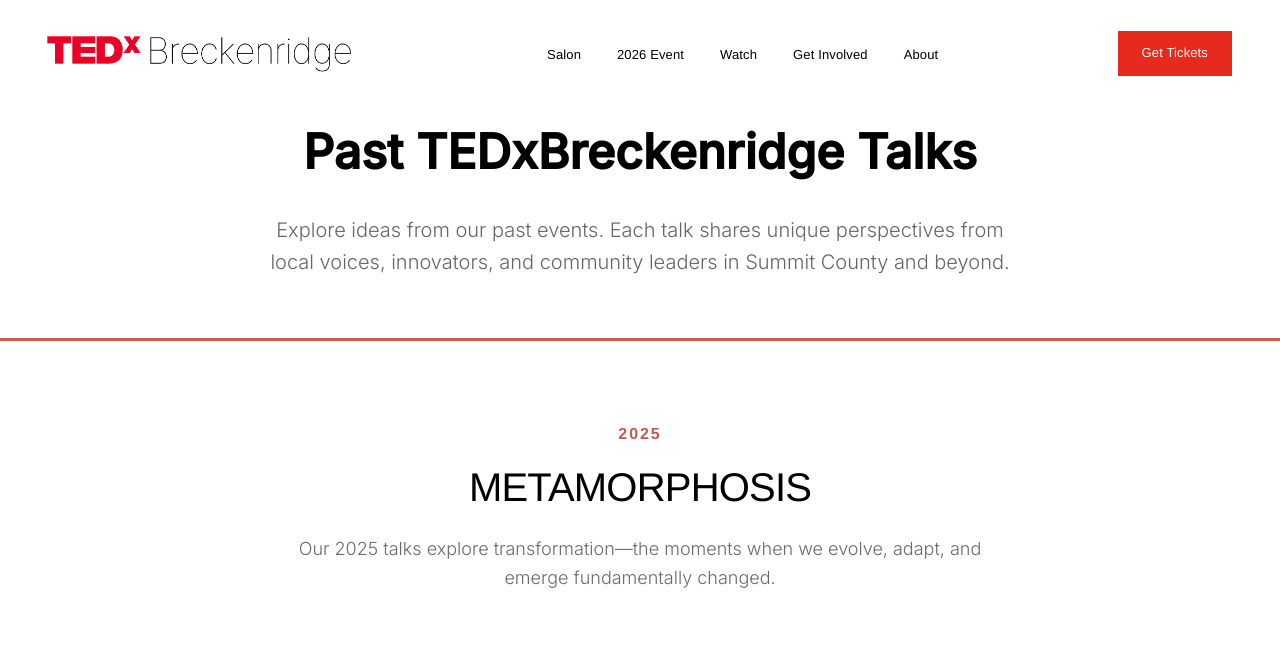
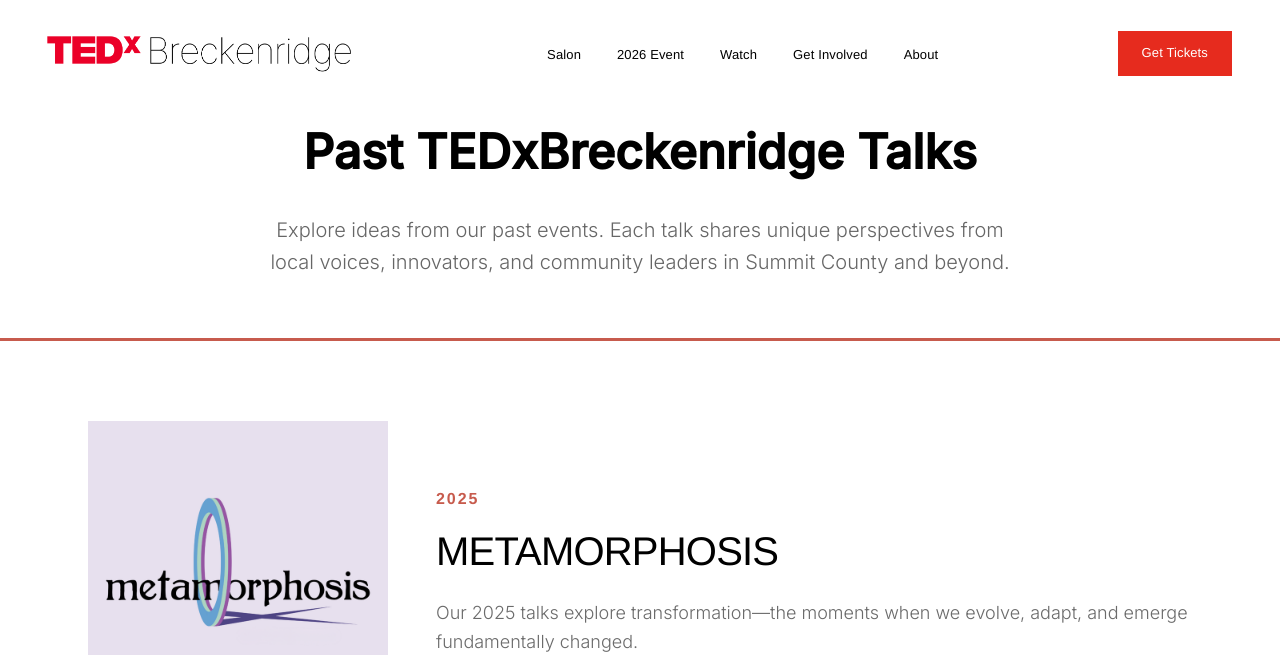
Before and after one commit to ardell/tedxbreckenridge, a Jekyll site: the page built from 2026/talks.html, in a window 1280 px wide and 1400 px high. Shown: the top 655 px of the window. Built offline with Jekyll 4.4.1, drawn with Linux system fonts in a browser that asks for light colours.

Commit message:
Add more visual interest to the talks page.

```diff
--- a/2026/talks.html
+++ b/2026/talks.html
@@ -3,6 +3,19 @@
 title: Watch Talks
 permalink: /talks/
 ---
+
+<style>
+@media (max-width: 768px) {
+    .section-header {
+        grid-template-columns: 1fr !important;
+        gap: 32px !important;
+    }
+    .section-header img {
+        max-width: 250px;
+        margin: 0 auto;
+    }
+}
+</style>
 
 <!-- Page Header -->
 <section class="page-header-section">
@@ -16,10 +29,13 @@
 <!-- 2025: METAMORPHOSIS -->
 <section class="section talks-year-section" id="metamorphosis" style="background: #fff; padding: 80px 24px; border-top: 3px solid var(--terracotta);">
     <div class="section-inner" style="max-width: 1200px; margin: 0 auto;">
-        <div class="section-header" style="text-align: center; margin-bottom: 64px;">
+        <div class="section-header" style="display: grid; grid-template-columns: 300px 1fr; gap: 48px; align-items: center; margin-bottom: 64px;">
+            <img src="{{ '/assets/images/2025_metamorphosis.webp' | relative_url }}" alt="Metamorphosis" style="width: 100%; height: auto;">
+            <div>
                 <div class="section-eyebrow" style="font-size: 1rem; font-weight: 600; color: var(--terracotta);">2025</div>
                 <h2 class="section-title" style="font-size: 2.5rem; margin: 16px 0 24px;">METAMORPHOSIS</h2>
-            <p style="max-width: 700px; margin: 24px auto 0; font-size: 1.125rem; line-height: 1.6; color: var(--stone);">Our 2025 talks explore transformation—the moments when we evolve, adapt, and emerge fundamentally changed.</p>
+                <p style="font-size: 1.125rem; line-height: 1.6; color: var(--stone);">Our 2025 talks explore transformation—the moments when we evolve, adapt, and emerge fundamentally changed.</p>
+            </div>
         </div>
 
         <div style="display: grid; grid-template-columns: repeat(auto-fit, minmax(300px, 1fr)); gap: 24px;">
@@ -40,10 +56,13 @@
 <!-- 2023: INSTINCT -->
 <section class="section talks-year-section" id="instinct" style="background: var(--cream); padding: 80px 24px; border-top: 3px solid var(--teal);">
     <div class="section-inner" style="max-width: 1200px; margin: 0 auto;">
-        <div class="section-header" style="text-align: center; margin-bottom: 64px;">
+        <div class="section-header" style="display: grid; grid-template-columns: 300px 1fr; gap: 48px; align-items: center; margin-bottom: 64px;">
+            <img src="{{ '/assets/images/2023_instinct.webp' | relative_url }}" alt="Instinct" style="width: 100%; height: auto;">
+            <div>
                 <div class="section-eyebrow" style="font-size: 1rem; font-weight: 600; color: var(--teal);">2023</div>
                 <h2 class="section-title" style="font-size: 2.5rem; margin: 16px 0 24px;">INSTINCT</h2>
-            <p style="max-width: 700px; margin: 24px auto 0; font-size: 1.125rem; line-height: 1.6; color: var(--stone);">11 speakers explored the power of instinct—the gut feelings, intuitions, and innate knowledge that guide us through life's most important decisions.</p>
+                <p style="font-size: 1.125rem; line-height: 1.6; color: var(--stone);">11 speakers explored the power of instinct—the gut feelings, intuitions, and innate knowledge that guide us through life's most important decisions.</p>
+            </div>
         </div>
 
         <div style="display: grid; grid-template-columns: repeat(auto-fit, minmax(300px, 1fr)); gap: 24px;">
@@ -65,10 +84,13 @@
 <!-- 2022: INTEGRATE -->
 <section class="section talks-year-section" id="integrate" style="background: #fff; padding: 80px 24px; border-top: 3px solid var(--terracotta);">
     <div class="section-inner" style="max-width: 1200px; margin: 0 auto;">
-        <div class="section-header" style="text-align: center; margin-bottom: 64px;">
+        <div class="section-header" style="display: grid; grid-template-columns: 300px 1fr; gap: 48px; align-items: center; margin-bottom: 64px;">
+            <img src="{{ '/assets/images/2022_integrate.webp' | relative_url }}" alt="Integrate" style="width: 100%; height: auto;">
+            <div>
                 <div class="section-eyebrow" style="font-size: 1rem; font-weight: 600; color: var(--terracotta);">2022</div>
                 <h2 class="section-title" style="font-size: 2.5rem; margin: 16px 0 24px;">INTEGRATE</h2>
-            <p style="max-width: 700px; margin: 24px auto 0; font-size: 1.125rem; line-height: 1.6; color: var(--stone);">11 speakers examined how we bring together disparate parts—ideas, communities, technologies, and identities—to create something greater than the sum.</p>
+                <p style="font-size: 1.125rem; line-height: 1.6; color: var(--stone);">11 speakers examined how we bring together disparate parts—ideas, communities, technologies, and identities—to create something greater than the sum.</p>
+            </div>
         </div>
 
         <div style="display: grid; grid-template-columns: repeat(auto-fit, minmax(300px, 1fr)); gap: 24px;">
@@ -90,10 +112,13 @@
 <!-- 2021: EXPAND -->
 <section class="section talks-year-section" id="expand" style="background: var(--cream); padding: 80px 24px; border-top: 3px solid var(--teal);">
     <div class="section-inner" style="max-width: 1200px; margin: 0 auto;">
-        <div class="section-header" style="text-align: center; margin-bottom: 64px;">
+        <div class="section-header" style="display: grid; grid-template-columns: 300px 1fr; gap: 48px; align-items: center; margin-bottom: 64px;">
+            <img src="{{ '/assets/images/2021_expand.webp' | relative_url }}" alt="Expand" style="width: 100%; height: auto;">
+            <div>
                 <div class="section-eyebrow" style="font-size: 1rem; font-weight: 600; color: var(--teal);">2021</div>
                 <h2 class="section-title" style="font-size: 2.5rem; margin: 16px 0 24px;">EXPAND</h2>
-            <p style="max-width: 700px; margin: 24px auto 0; font-size: 1.125rem; line-height: 1.6; color: var(--stone);">10 speakers challenged us to push boundaries, broaden perspectives, and grow beyond our perceived limits.</p>
+                <p style="font-size: 1.125rem; line-height: 1.6; color: var(--stone);">10 speakers challenged us to push boundaries, broaden perspectives, and grow beyond our perceived limits.</p>
+            </div>
         </div>
 
         <div style="display: grid; grid-template-columns: repeat(auto-fit, minmax(300px, 1fr)); gap: 24px;">
@@ -114,10 +139,13 @@
 <!-- 2020: CONNECTION -->
 <section class="section talks-year-section" id="connection" style="background: #fff; padding: 80px 24px; border-top: 3px solid var(--terracotta);">
     <div class="section-inner" style="max-width: 1200px; margin: 0 auto;">
-        <div class="section-header" style="text-align: center; margin-bottom: 64px;">
+        <div class="section-header" style="display: grid; grid-template-columns: 300px 1fr; gap: 48px; align-items: center; margin-bottom: 64px;">
+            <img src="{{ '/assets/images/2020_connection.webp' | relative_url }}" alt="Connection" style="width: 100%; height: auto;">
+            <div>
                 <div class="section-eyebrow" style="font-size: 1rem; font-weight: 600; color: var(--terracotta);">2020 • First Event</div>
                 <h2 class="section-title" style="font-size: 2.5rem; margin: 16px 0 24px;">CONNECTION</h2>
-            <p style="max-width: 700px; margin: 24px auto 0; font-size: 1.125rem; line-height: 1.6; color: var(--stone);">10 speakers launched TEDxBreckenridge by exploring what connects us—to each other, to our environment, and to ideas worth spreading.</p>
+                <p style="font-size: 1.125rem; line-height: 1.6; color: var(--stone);">10 speakers launched TEDxBreckenridge by exploring what connects us—to each other, to our environment, and to ideas worth spreading.</p>
+            </div>
         </div>
 
         <div style="display: grid; grid-template-columns: repeat(auto-fit, minmax(300px, 1fr)); gap: 24px;">
```
Also changed, not shown: 2026/assets/images/2020_connection.webp (added), 2026/assets/images/2021_expand.webp (added), 2026/assets/images/2022_integrate.webp (added), 2026/assets/images/2023_instinct.webp (added), 2026/assets/images/2025_metamorphosis.webp (added). Lines whose indentation alone changed are shown as unchanged.
